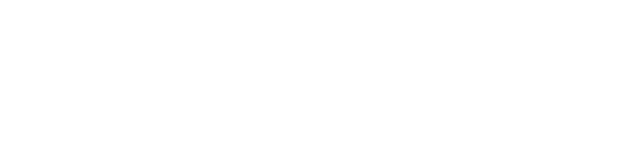
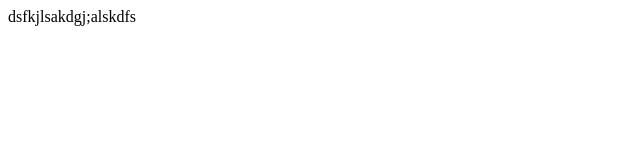
Before and after one commit to han1596777/yoon, a plain HTML site: page index.html in a window 1280 px wide. Shown: the whole page, without its empty margins (0-640 px from the left). Drawn offline with Linux system fonts and the light colour scheme.

Commit message:
Update index.html

```diff
--- a/index.html
+++ b/index.html
@@ -6,6 +6,8 @@
     <title>Document</title>
 </head>
 <body>
-    <div class="aa"></div>
+    <div class="aa">
+        dsfkjlsakdgj;alskdfs
+    </div>
 </body>
 </html>
```
